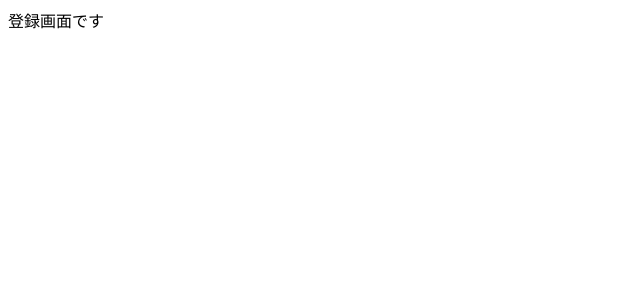
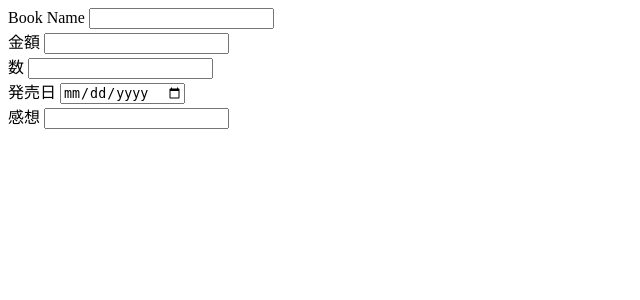
Before and after one commit to yokokada/tressaillir, a Laravel app: page /create in a window 1280 px wide. Shown: the top 300 px of the page, without its empty margins (0-640 px from the left). Run offline with Laravel 10, Linux system fonts and the light colour scheme.

Commit message:
create作成１

```diff
--- a/tressaillir_app/resources/views/create.blade.php
+++ b/tressaillir_app/resources/views/create.blade.php
@@ -1 +1,58 @@
-登録画面です
+<!DOCTYPE html>
+<html lang="jn">
+<head>
+    <meta charset="UTF-8">
+    <meta name="viewport" content="width=device-width, initial-scale=1.0">
+    <title>Document</title>
+</head>
+<body>
+<form action="{{ url('books') }}" method="POST" class="w-full max-w-lg">
+                @csrf
+                  <div class="flex flex-col px-2 py-2">
+                   <!-- カラム１ -->
+                    <div class="w-full md:w-1/1 px-3 mb-2 md:mb-0">
+                      <label class="block uppercase tracking-wide text-gray-700 text-xs font-bold mb-2">
+                       Book Name
+                      </label>
+                      <input name="item_name" class="appearance-none block w-full text-gray-700 border border-red-500 rounded py-3 px-4 mb-3 leading-tight focus:outline-none focus:bg-white" type="text" placeholder="">
+                    </div>
+                    <!-- カラム２ -->
+                    <div class="w-full md:w-1/1 px-3">
+                      <label class="block uppercase tracking-wide text-gray-700 text-xs font-bold mb-2">
+                        金額
+                      </label>
+                      <input name="item_amount" class="appearance-none block w-full text-gray-700 border border-gray-200 rounded py-3 px-4 leading-tight focus:outline-none focus:bg-white focus:border-gray-500" type="text" placeholder="">
+                    </div>
+                    <!-- カラム３ -->
+                    <div class="w-full md:w-1/1 px-3 mb-2 md:mb-0">
+                      <label class="block uppercase tracking-wide text-gray-700 text-xs font-bold mb-2">
+                        数
+                      </label>
+                      <input name="item_number" class="appearance-none block w-full text-gray-700 border border-gray-200 rounded py-3 px-4 leading-tight focus:outline-none focus:bg-white focus:border-gray-500" type="text" placeholder="">
+                    </div>
+                    <!-- カラム４ -->
+                    <div class="w-full md:w-1/1 px-3 mb-6 md:mb-0">
+                      <label class="block uppercase tracking-wide text-gray-700 text-xs font-bold mb-2">
+                        発売日
+                      </label>
+                      <input name="published" type="date" class="appearance-none block w-full text-gray-700 border border-gray-200 rounded py-3 px-4 leading-tight focus:outline-none focus:bg-white focus:border-gray-500">
+                    </div>
+                    <!-- カラム３ -->
+                    <div class="w-full md:w-1/1 px-3 mb-2 md:mb-0">
+                      <label class="block uppercase tracking-wide text-gray-700 text-xs font-bold mb-2">
+                        感想
+                      </label>
+                      <input name="user_text" class="appearance-none block w-full text-gray-700 border border-gray-200 rounded py-3 px-4 leading-tight focus:outline-none focus:bg-white focus:border-gray-500" type="text" placeholder="">
+                    </div>
+                  </div>
+                  <!-- カラム５ -->
+                  <div class="flex flex-col">
+                      <div class="text-gray-700 text-center px-4 py-2 m-2">
+                             <x-button class="bg-blue-500 rounded-lg">送信</x-button>
+                      </div>
+                   </div>
+            </form>
+        </div>
+
+</body>
+</html>
```
